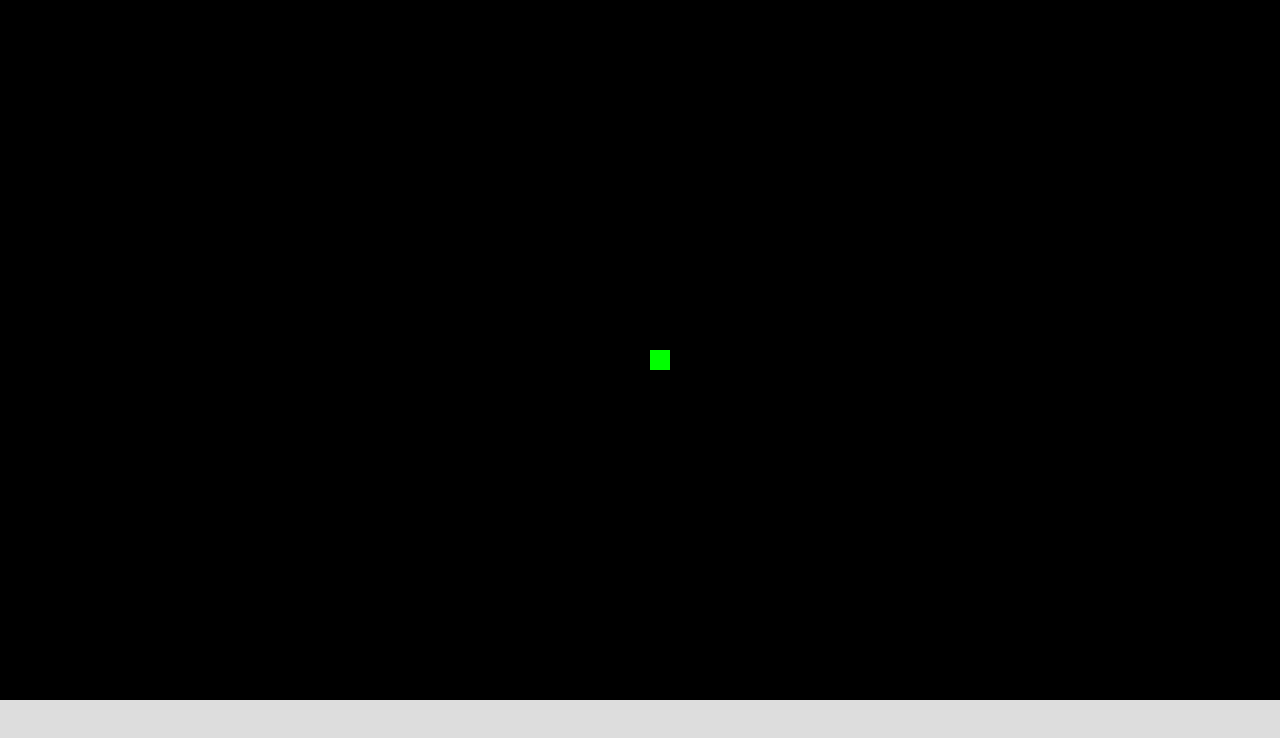
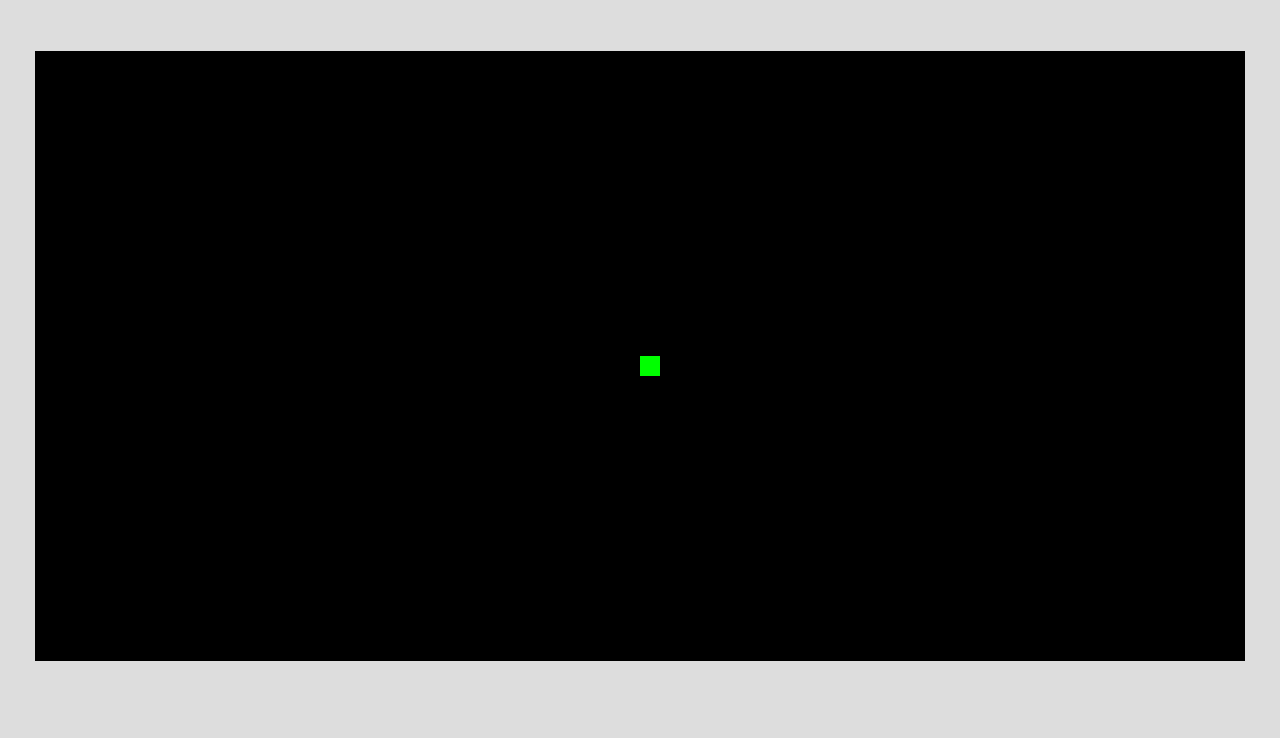
Before and after one commit to GlebVoronkov03/GameSnake, a plain HTML site: page index.html in a window 1280 px wide. Drawn offline with Linux system fonts and the light colour scheme.

Commit message:
Update styles.css

```diff
--- a/css/styles.css
+++ b/css/styles.css
@@ -1,11 +1,11 @@
 html, body{
     padding: 0;
-    margin: 0;
+    margin-top: 2%;
 }
 
 *{
     background: #ddd;
-    padding: 50px;
+    padding: 5px;
 }
 
 canvas{
```
